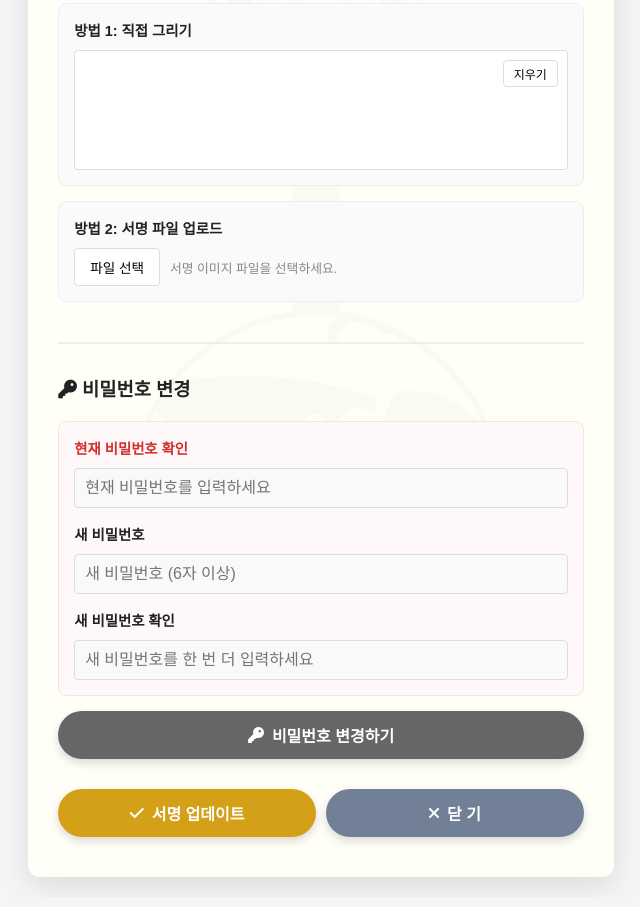
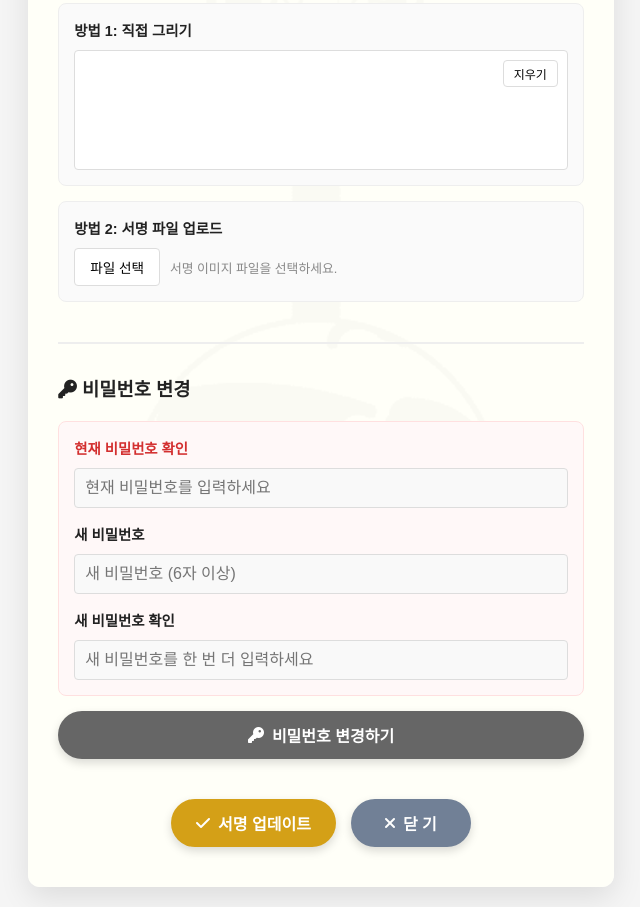
Before and after one commit to junghs-ann/legion, a website: page my_page.html in a window 1280 px wide. Shown: the part 908-1815 px from the top of the page, without its empty margins (319-959 px from the left). Drawn offline with Linux system fonts and the light colour scheme; no server answers.

Commit message:
Backup_Auto

```diff
--- a/my_page.html
+++ b/my_page.html
@@ -332,20 +332,20 @@
                 </button>
             </div>
 
-            <div class="btn-group" style="display: flex; gap: 10px; margin-top: 30px;">
-                <button type="button" class="btn-premium btn-premium-save" id="btn-save-profile">
+            <div class="btn-group" style="display: flex; gap: 15px; margin-top: 40px; justify-content: center; flex-wrap: wrap;">
+                <button type="button" class="btn-premium btn-premium-save" id="btn-save-profile" style="width: auto; min-width: 160px;">
                     <i class="fas fa-check"></i> 서명 업데이트
                 </button>
-                <button type="button" class="btn-premium btn-premium-close" onclick="location.href='dashboard.html'">
+                <button type="button" class="btn-premium btn-premium-close" onclick="location.href='dashboard.html'" style="width: auto; min-width: 120px;">
                     <i class="fas fa-times"></i> 닫 기
                 </button>
             </div>
         </div>
     </div>
 
-    <script src="script.js?v=20260313_1610"></script>
+    <script src="script.js?v=20260313_1615"></script>
     <script type="module">
-        import { initAuthObserver, logoutUser, updatePassword } from "./auth.js?v=20260313_1610";
+        import { initAuthObserver, logoutUser, updatePassword } from "./auth.js?v=20260313_1615";
 
         let currentUser = null;
         const signaturePad = document.getElementById('signature-pad');
```
Also changed, not shown: 1 other file.
